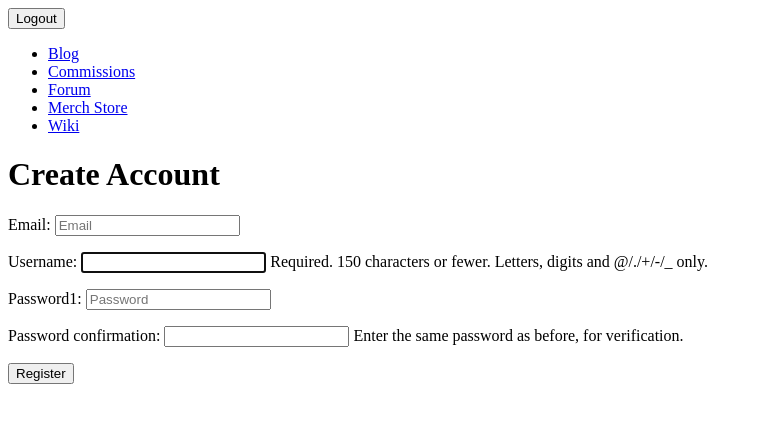
After one commit to luckyst4rdolphin/hobbysite-c-group7, a Django app: page /user_management/register/ in a window 1280 px wide. The commit adds this page. Shown: the top 423 px of the page, without its empty margins (0-759 px from the left). Run offline with Django 5.2, Linux system fonts and the light colour scheme.

Commit message:
fixed user registration; fixed urls and views

```diff
--- a/hobbysite/blog/urls.py
+++ b/hobbysite/blog/urls.py
@@ -2,8 +2,8 @@ from django.urls import path
 from blog.views import ArticleListView, ArticleDetailView
 
 urlpatterns = [
-   path('/articles/', ArticleListView.as_view(), name="acrticle-list"),
-   path('/article/<int:pk>/', ArticleDetailView.as_view(), name="article-detail"),
+   path('articles/', ArticleListView.as_view(), name="acrticle-list"),
+   path('article/<int:pk>/', ArticleDetailView.as_view(), name="article-detail"),
 ]
 
 app_name = "blog"
--- a/hobbysite/commissions/urls.py
+++ b/hobbysite/commissions/urls.py
@@ -2,8 +2,8 @@ from django.urls import path
 from .views import CommissionListView, CommissionDetailView
 
 urlpatterns = [
-    path('/list/', CommissionListView.as_view(), name="commissions-list"),
-    path('/detail/<int:pk>', CommissionDetailView.as_view(), name="commissions-detail"),
+    path('list/', CommissionListView.as_view(), name="commissions-list"),
+    path('detail/<int:pk>', CommissionDetailView.as_view(), name="commissions-detail"),
 ]
 
 app_name = "commissions"
--- a/hobbysite/forum/urls.py
+++ b/hobbysite/forum/urls.py
@@ -2,8 +2,8 @@ from django.urls import path
 from forum.views import PostListView, PostDetailView
 
 urlpatterns = [
-    path('/threads/', PostListView.as_view(), name='posts_list'),
-    path('/thread/<int:pk>/', PostDetailView.as_view(), name='post_showcase'),
+    path('threads/', PostListView.as_view(), name='posts_list'),
+    path('thread/<int:pk>/', PostDetailView.as_view(), name='post_showcase'),
     ]
 
 app_name = 'forum'
--- a/hobbysite/hobbysite/urls.py
+++ b/hobbysite/hobbysite/urls.py
@@ -6,9 +6,10 @@ urlpatterns = [
     path('home/', HomePageView.as_view(), name='home'),
     path('admin/', admin.site.urls),
     path('accounts/', include('django.contrib.auth.urls')),
-    path('commissions', include('commissions.urls')),
-    path('forum', include('forum.urls')),
-    path('merchstore', include('merchstore.urls')),
-    path('blog', include('blog.urls')),
-    path('wiki', include('wiki.urls')),
+    path('user_management/', include('user_management.urls')),
+    path('commissions/', include('commissions.urls')),
+    path('forum/', include('forum.urls')),
+    path('merchstore/', include('merchstore.urls')),
+    path('blog/', include('blog.urls')),
+    path('wiki/', include('wiki.urls')),
 ]
--- a/hobbysite/merchstore/urls.py
+++ b/hobbysite/merchstore/urls.py
@@ -2,8 +2,8 @@ from django.urls import path
 from .views import MerchListView, MerchDetailView
 
 urlpatterns = [
-    path('/items/', MerchListView.as_view(), name="merch_list"),
-    path('/item/<int:pk>/', MerchDetailView.as_view(), name='merch_detail')
+    path('items/', MerchListView.as_view(), name="merch_list"),
+    path('item/<int:pk>/', MerchDetailView.as_view(), name='merch_detail')
 ]
 
 app_name = "merchstore"
--- a/hobbysite/templates/registration/login.html
+++ b/hobbysite/templates/registration/login.html
@@ -13,5 +13,8 @@
     </form>
 
     <a href="{% url 'password_reset' %}">Forgot password?</a>
+    <br>
+    <p>New to Hobbysite?</p>
+    <a href="/user_management/register/">Sign up</a>
 </body>
 </html>
--- a/hobbysite/templates/registration/password_reset_email.html
+++ b/hobbysite/templates/registration/password_reset_email.html
@@ -1,5 +1,5 @@
 {% autoescape off %}
-You're receiving this email because you requested for a password reset for your user account at MyApp.
+You're receiving this email because you requested for a password reset for your user account at Hobbysite.
 Please go to the following page to specify your new password:
 {% block reset_link %}
 {{ protocol }}://{{ domain }}{% url 'password_reset_confirm' uidb64=uid token=token %}
--- /dev/null
+++ b/hobbysite/templates/registration/register.html
@@ -0,0 +1,12 @@
+{% extends "base.html" %}
+
+{% block title %}Create an Account{% endblock %}
+
+{% block content %}
+<h1>Create Account</h1>
+    <form method="POST" class="form-group">
+        {% csrf_token %}
+        {{ register_form.as_p }}
+        <button type="submit" class="btn btn-success">Register</button>
+    </form>
+{% endblock %}
--- /dev/null
+++ b/hobbysite/user_management/forms.py
@@ -0,0 +1,19 @@
+from django import forms
+from django.contrib.auth.forms import UserCreationForm
+from django.contrib.auth.models import User
+
+class RegisterForm(UserCreationForm):
+    email = forms.EmailField(required=True,
+                             widget=forms.TextInput(attrs={'placeholder': 'Email',
+                                                           'class': 'form-control',
+                                                           }))
+    password1 = forms.CharField(max_length=50,
+                                required=True,
+                                widget=forms.PasswordInput(attrs={'placeholder': 'Password',
+                                                                  'class': 'form-control',
+                                                                  'data-toggle': 'password',
+                                                                  'id': 'password',
+                                                                  }))
+    class Meta:
+        model = User
+        fields = ["email", "username", "password1"]
--- a/hobbysite/user_management/urls.py
+++ b/hobbysite/user_management/urls.py
@@ -0,0 +1,8 @@
+from django.urls import path
+from user_management.views import UserCreateView
+
+urlpatterns = [
+    path('register/', UserCreateView.as_view(), name='register_user'),
+    ]
+
+app_name = 'user_management'
--- a/hobbysite/user_management/views.py
+++ b/hobbysite/user_management/views.py
@@ -1,3 +1,14 @@
-from django.shortcuts import render
+from django.views.generic import CreateView
+from .models import Profile
+from .forms import RegisterForm
 
-# Create your views here.
+class UserCreateView(CreateView):
+    model = Profile
+    template_name = "./registration/register.html"
+    form_class = RegisterForm
+    success_url = '/accounts/login/'
+
+    def get_context_data(self, **kwargs):
+        context = super(UserCreateView, self).get_context_data(**kwargs)
+        context['register_form'] = context['form']
+        return context
--- a/hobbysite/wiki/urls.py
+++ b/hobbysite/wiki/urls.py
@@ -2,8 +2,8 @@ from django.urls import path
 from wiki.views import ArticleListView, ArticleDetailView
 
 urlpatterns = [
-    path('/articles', ArticleListView.as_view(), name='article-list'),
-    path('/article/<int:pk>', ArticleDetailView.as_view(), name='article-detail'),
+    path('articles/', ArticleListView.as_view(), name='article-list'),
+    path('article/<int:pk>/', ArticleDetailView.as_view(), name='article-detail'),
 ]
 
 app_name='wiki'
```
